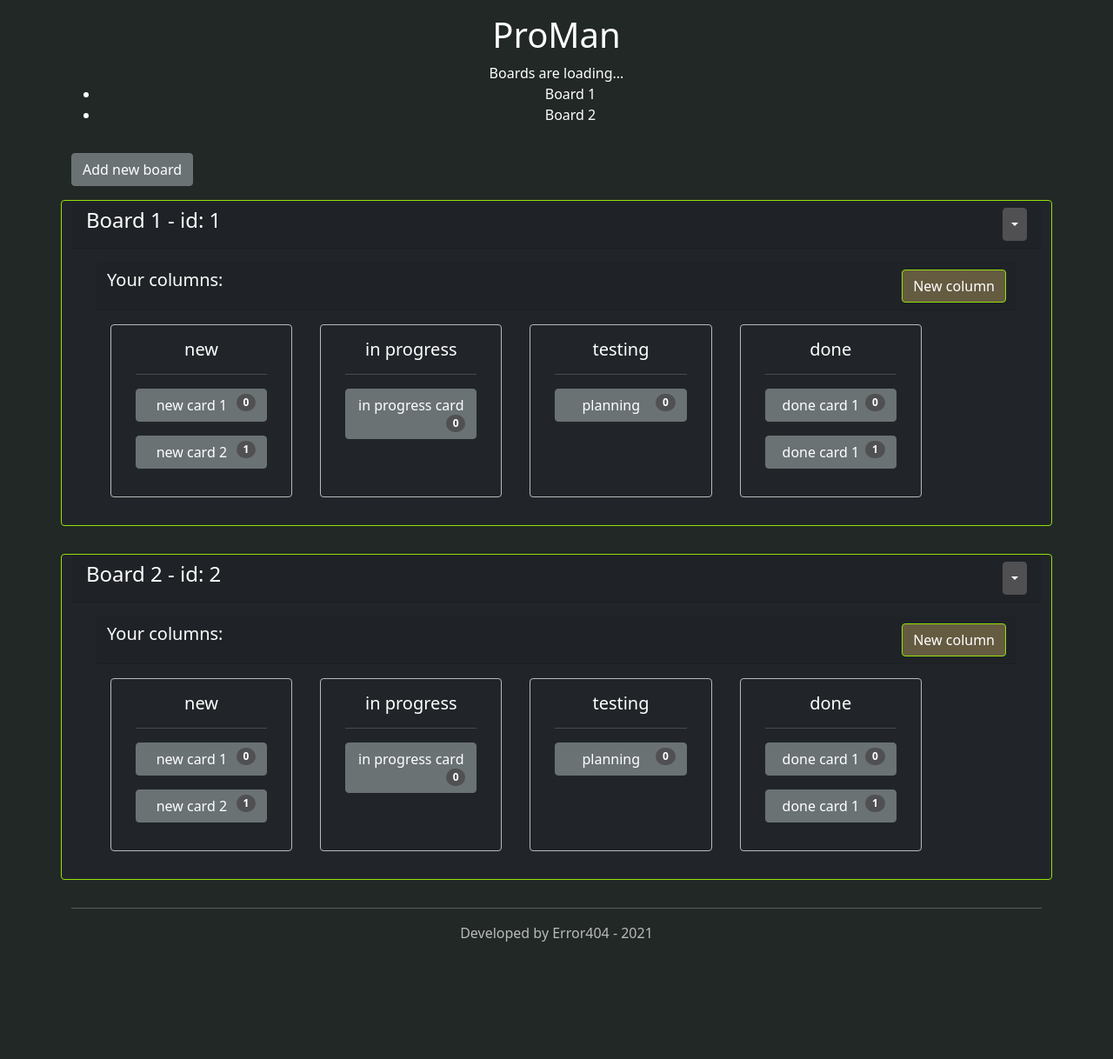
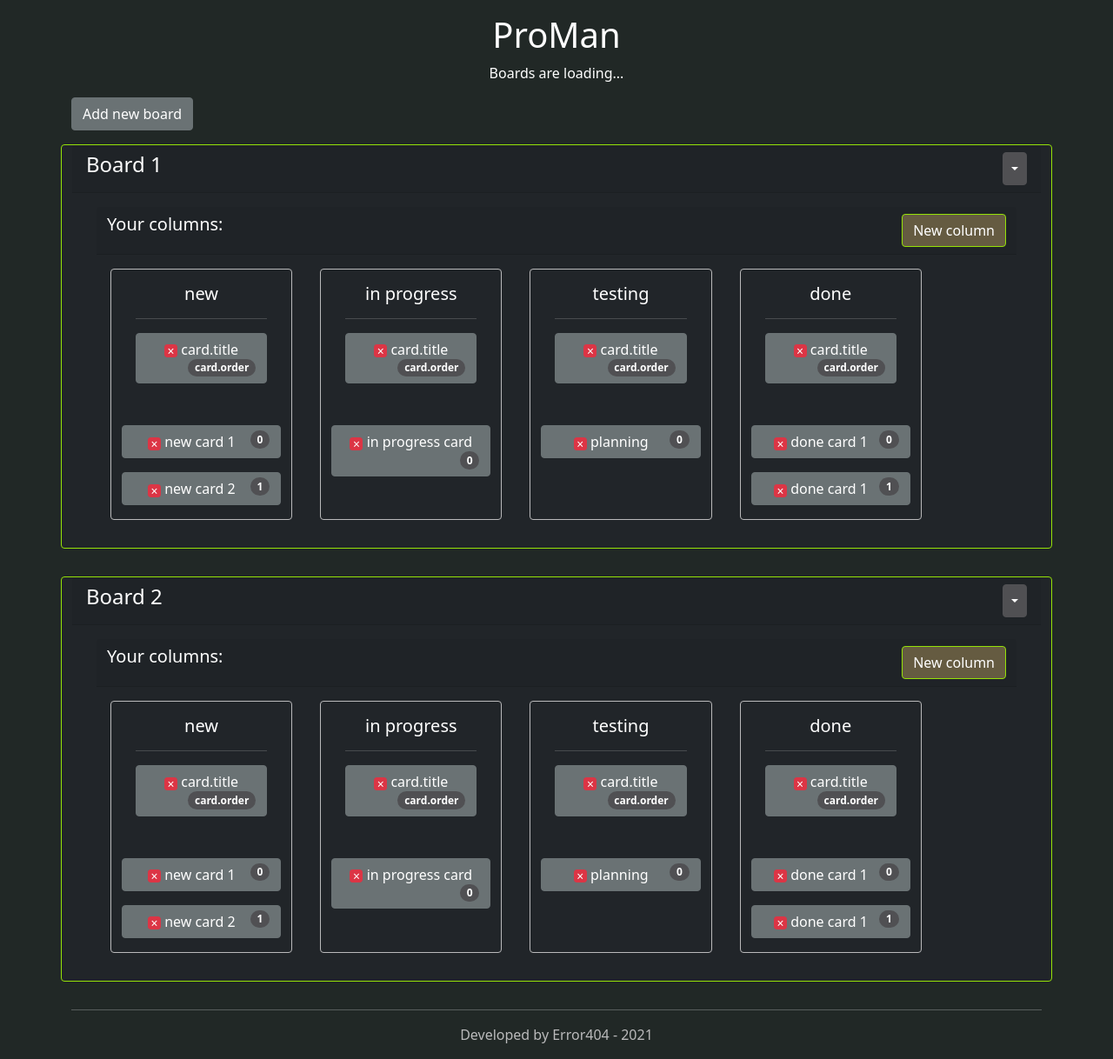
Before and after one commit to eorll/Proman, a Flask app: page / in a window 1280 px wide. Shown: the whole page at 87% size. Before the commit the page ends 1083 px from the top, so only its background shows below. Run offline with Flask 2, Linux system fonts and the light colour scheme; parts of the project's set-up code (start-up, migrations or seed data) failed here and were passed over; some libraries are stand-ins or nearby versions.

Commit message:
show boards, columns and too many cards

```diff
--- a/static/js/data_handler.js
+++ b/static/js/data_handler.js
@@ -47,12 +47,20 @@ export let dataHandler = {
     },
     getStatuses: function (callback) {
         // the statuses are retrieved and then the callback function is called with the statuses
+        this._api_get('/get-statuses/', (response) => {
+            this._data['statuses'] = response;
+            callback(response);
+        });
     },
     getStatus: function (statusId, callback) {
         // the status is retrieved and then the callback function is called with the status
     },
     getCardsByBoardId: function (boardId, callback) {
         // the cards are retrieved and then the callback function is called with the cards
+        this._api_get(`/get-cards/${boardId}`, (response) => {
+            this._data['cards'] = response;
+            callback(response);
+        });
     },
     getCard: function (cardId, callback) {
         // the card is retrieved and then the callback function is called with the card
--- a/static/js/dom.js
+++ b/static/js/dom.js
@@ -16,37 +16,68 @@ export let dom = {
     showBoards: function (boards) {
         // shows boards appending them to #boards div
         // it adds necessary event listeners also
-
-        let boardList = '';
+        let boardContainer = document.getElementById('row')
+        let boardExample = document.getElementById('board');
 
         for (let board of boards) {
-            boardList += `
-                <li>${board.title}</li>
-            `;
+            let newBoard = boardExample.cloneNode(true)
+            newBoard.id = `board ${board.id}`
+            let boardTitle = newBoard.getElementsByClassName('d-inline me-auto project-board-title')
+            boardTitle[0].innerHTML = board.title
+            let newCol = newBoard.getElementsByClassName("btn btn-brown border-success float-end d-inline new-col")
+            newCol[0].id = `newCol ${board.id}`
+            let colContainer = newBoard.getElementsByClassName("row flex-nowrap overflow-auto me-0")
+            colContainer[0].id = `column-container-${board.id}`
+            dom.loadCards(board.id)
+            boardContainer.appendChild(newBoard)
+        }
+        boardExample.remove()
+
+    },
+    loadCards: function (boardId) {
+        dataHandler.getCardsByBoardId(boardId, function (cards) {
+            dom.showStatuses(cards, boardId);
+            dom.showCards(cards, boardId);
+
+        });
+    },
+    showCards: function (cards, boardId) {
+        let cardExample = document.getElementById('card-example')
+        for (let card of cards) {
+            let newCard = cardExample.cloneNode(true)
+            newCard.id = `card ${card.id}`
+            let cardSpot = document.getElementById(`column ${card.status_id} ${boardId}`)
+            let cardTitle = newCard.getElementsByClassName("d-inline me-auto card-title")
+            cardTitle[0].innerHTML = card.title
+            let cardOrder = newCard.getElementsByClassName("badge rounded-pill bg-secondary float-end")
+            cardOrder[0].innerHTML = card.order
+            cardSpot.appendChild(newCard)
         }
 
-        const outerHtml = `
-            <ul class="board-container">
-                ${boardList}
-            </ul>
-        `;
-
-        let boardsContainer = document.querySelector('#boards');
-        boardsContainer.insertAdjacentHTML("beforeend", outerHtml);
     },
-    loadCards: function (boardId) {
-        // retrieves cards and makes showCards called
+    showStatuses: function (cards, boardId) {
+        let cardsStatuses = [];
+        for (let card of cards) {
+            if (!(cardsStatuses.includes(card.status_id))) {
+                cardsStatuses.push(card.status_id)
+            }
+        }
+        let statusesContainer = document.getElementById(`column-container-${boardId}`)
+        let columnExample = document.getElementById('column')
+        for (let cardsStatus of cardsStatuses) {
+            let newColumn = columnExample.cloneNode(true)
+            newColumn.id = `column ${cardsStatus} ${boardId}`
+            let title = newColumn.getElementsByClassName("column_name btn-dark d-block w-100 my-0 text-center")
+            title[0].innerHTML = cardsStatus
+            statusesContainer.appendChild(newColumn)
+        }
+        columnExample.remove()
     },
-    showCards: function (cards) {
-        // shows the cards of a board
-        // it adds necessary event listeners also
-    },
-    // here comes more features
-    addBoardBtn: function() {
+    addBoardBtn: function () {
         let btn = document.getElementById('add-board-btn');
         btn.addEventListener('click', event => {
             let boardForm = new FormData(document.getElementById('new-board-form'))
             dataHandler.createNewBoard(boardForm);
         })
     }
-    };
+};
--- a/templates/board.html
+++ b/templates/board.html
@@ -1,6 +1,6 @@
-<div class="card bg-dark border-success my-3 project-boards" draggable="true" id="board{{ board.id }}">
+<div class="card bg-dark border-success my-3 project-boards" draggable="true" id="board">
     <div class="card-header">
-        <h4 class="d-inline me-auto project-board-title">{{ board.title }} - id: {{ board.id }}</h4>
+        <h4 class="d-inline me-auto project-board-title" id="board_title"></h4>
         <button type="button" class="btn btn-secondary dropdown-toggle dropdown-toggle-split float-end d-inline"
                 data-toggle="dropdown" aria-haspopup="true" aria-expanded="false">
         </button>
@@ -10,43 +10,14 @@
             <div class="row">
                 <div class="card-header">
                     <h5 class="d-inline me-auto">Your columns:</h5>
-                    <a href="#" class="btn btn-brown border-success float-end d-inline new-col" id="newCol{{ board.id }}"
-{#                       data-bs-toggle="modal" data-bs-target="#exampleModalBoard" draggable="false"#}
+                    <a href="#" class="btn btn-brown border-success float-end d-inline new-col"
+                       id="newCol @board.id@"
                     >New column</a>
                 </div>
             </div>
-            <div class="row flex-nowrap overflow-auto me-0">
-                {% set statuses = json.loads(get_statuses().data) %}
-                {% set cards = json.loads(get_cards_for_board(board.id).data) %}
-
-                {% for status in statuses %}
+            <div class="row flex-nowrap overflow-auto me-0" id="column-container">
                     {% include 'column.html' %}
-                {% endfor %}
             </div>
         </div>
     </div>
 </div>
-
-{#<div class="modal fade" id="exampleModalBoard" tabindex="-1" aria-labelledby="exampleModalBoardLabel"#}
-{#     aria-hidden="true">#}
-{#    <div class="modal-dialog">#}
-{#        <div class="modal-content">#}
-{#            <div class="modal-header">#}
-{#                <h5 class="modal-title" id="exampleModalBoardLabel text-dark">Column Title</h5>#}
-{#                <button type="button" class="btn-close" data-bs-dismiss="modal" aria-label="Close"></button>#}
-{#            </div>#}
-{#            <div class="modal-body">#}
-{#                <form>#}
-{#                    <div class="mb-3">#}
-{#                        <label for="recipient-board-title{{ board.id }}{{ board.id }}" class="col-form-label text-dark">TITLE:</label>#}
-{#                        <input type="text" class="form-control" id="recipient-board-title{{ board.id }}">#}
-{#                    </div>#}
-{#                </form>#}
-{#            </div>#}
-{#            <div class="modal-footer">#}
-{#                <button type="button" class="btn btn-secondary" data-bs-dismiss="modal">Close</button>#}
-{#                <button type="button" class="btn btn-secondary">Change</button>#}
-{#            </div>#}
-{#        </div>#}
-{#    </div>#}
-{#</div>#}
--- a/templates/card.html
+++ b/templates/card.html
@@ -1,36 +1,8 @@
 
-
-
-<button type="button" class="btn btn-primary d-block w-100 my-3" data-bs-toggle="modal" data-bs-target="#exampleModal"
-        draggable="true"  >
-    <h6 class="d-inline me-auto">{{ card.title }}</h6>
-    <span class="badge rounded-pill bg-secondary float-end">{{ card.order }}</span>
+<button type="button" class="btn btn-primary d-block w-100 my-3"
+        draggable="true" id="card-example">
+    <span class="btn btn-sm btn-danger p-1 d-inline-flex justify-content-center align-items-center delete-parent" style="width: 15px; height: 15px">&times;</span>
+    <h6 class="d-inline me-auto card-title">card.title </h6>
+    <span class="badge rounded-pill bg-secondary float-end">card.order </span>
     <span class="visually-hidden">unread messages</span>
 </button>
-
-<div class="modal fade" id="exampleModal" tabindex="-1" aria-labelledby="exampleModalLabel" aria-hidden="true">
-    <div class="modal-dialog">
-        <div class="modal-content">
-            <div class="modal-header">
-                <h5 class="modal-title" id="exampleModalLabel text-dark">Title</h5>
-                <button type="button" class="btn-close" data-bs-dismiss="modal" aria-label="Close"></button>
-            </div>
-            <div class="modal-body">
-                <form>
-                    <div class="mb-3">
-                        <label for="recipient-name" class="col-form-label text-dark">TITLE:</label>
-                        <input type="text" class="form-control" id="recipient-name{{ card.id }}" value="">
-                    </div>
-                    <div class="mb-3">
-                        <label for="message-text" class="col-form-label text-dark">Message:</label>
-                        <textarea class="form-control" id="message-text{{ card.id }}"></textarea>
-                    </div>
-                </form>
-            </div>
-            <div class="modal-footer">
-                <button type="button" class="btn btn-secondary" data-bs-dismiss="modal">Close</button>
-                <button type="button" class="btn btn-secondary">Change</button>
-            </div>
-        </div>
-    </div>
-</div>
--- a/templates/column.html
+++ b/templates/column.html
@@ -1,15 +1,9 @@
-
 <div class="card m-3 d-inline-block flex-nowrap bg-dark text-light border-light" style="width: 20%; min-width: 12rem;"
-            draggable="true">
+     draggable="true" id="column">
     <div class="card-body">
         <h5 type="text" class="column_name btn-dark d-block w-100 my-0 text-center"
-                draggable="false" >{{ status }}</h5>
-{#        <h5 class="card-title"></h5>#}
+            draggable="false"></h5>
         <hr>
-        {% for card in cards %}
-            {% if card.status_id == status %}
                 {% include 'card.html' %}
-            {% endif %}
-        {% endfor %}
     </div>
 </div>
--- a/templates/index.html
+++ b/templates/index.html
@@ -4,10 +4,8 @@
     <div class="add_new_board" id="add_new_board">
         {% include 'add_board.html' %}
     </div>
-    <div class="row">
-        {% for board in boards %}
-            {% include 'board.html' %}
-        {% endfor %}
+    <div class="row" id="row">
+        {% include 'board.html' %}
     </div>
     <hr>
 
```
